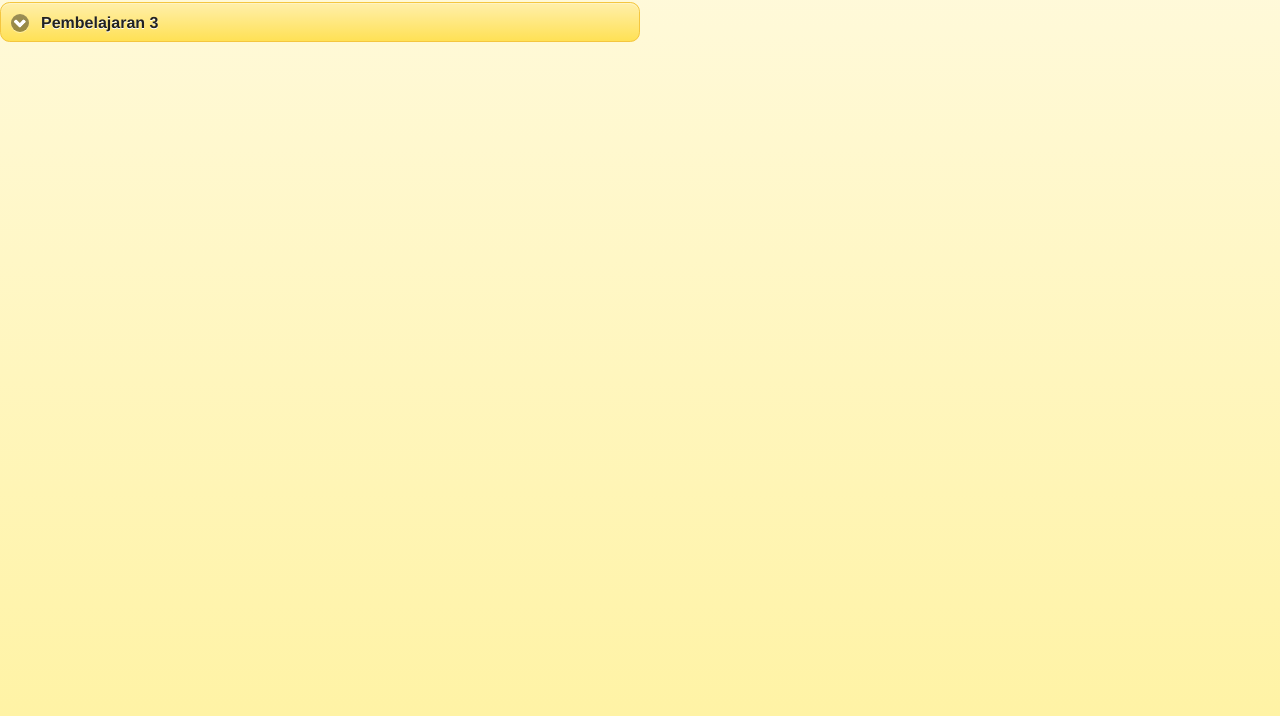
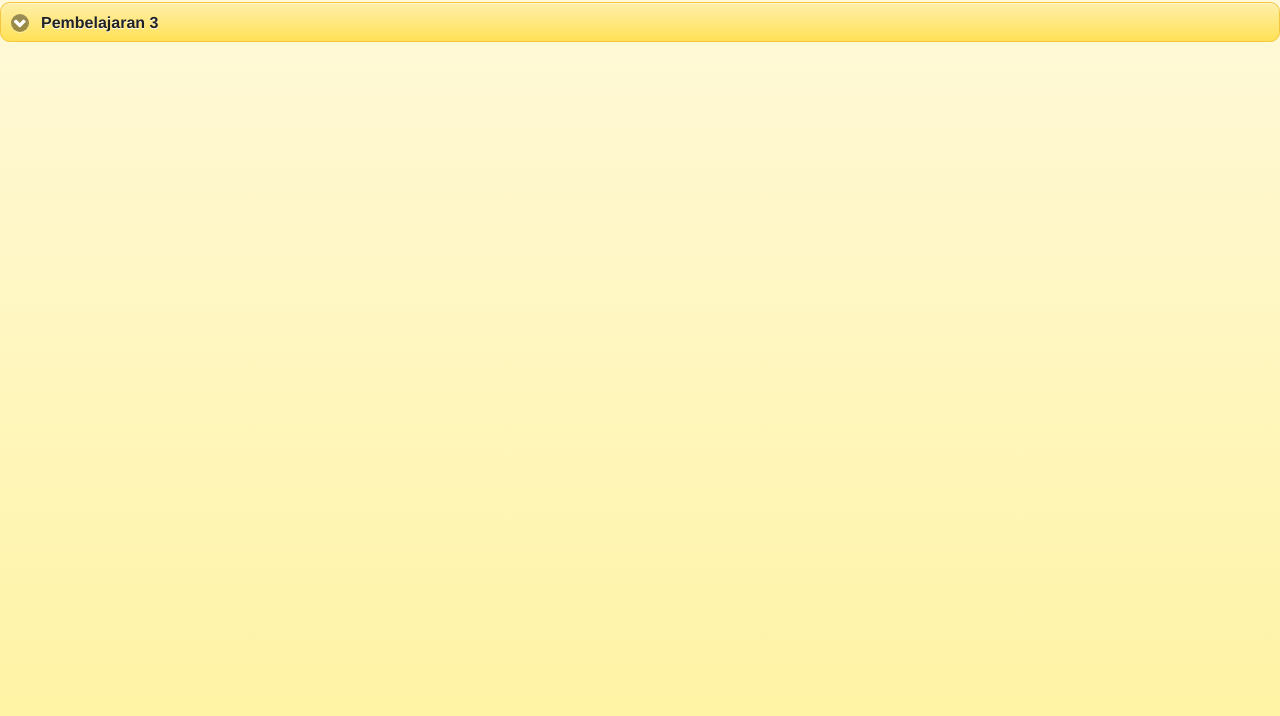
Before and after one commit to arv13/tematika-arvian, a plain HTML site: page index.html in a window 1280 px wide. Shown: the part 84-800 px from the top of the page. Drawn offline with Linux system fonts and the light colour scheme.

Commit message:
update lagi

```diff
--- a/index.html
+++ b/index.html
@@ -16,8 +16,7 @@
 <center><img src="2013-12-11_091336.jpg" /></center>
 </div>
 
-<div class="ui-grid-a">
-    <div class="ui-block-a">
+
 	<div data-role="collapsible" data-theme="e" data-content-theme="d" data-collapsed-icon="arrow-d" data-expanded-icon="arrow-u">
     <h4>Pembelajaran 3</h4>
     <ul data-role="listview" data-inset="false">
@@ -41,7 +40,7 @@ Tagor, Beni, dan kawan-kawannya bersiap-siap untuk melakukan kegiatan olahraga.<
             Kerjasama dengan Orang Tua</a></li>
     </ul>
 	</div>
-	</div>
+
 
  	<div data-role="popup" id="berlatih" data-overlay-theme="e" data-theme="e" class="ui-content" data-position-to="window">
 	<a href="#homePage" data-role="button" data-icon="delete" data-iconpos="notext" data-theme="b" data-inline="true" class="ui-btn-right">Close</a>
```
